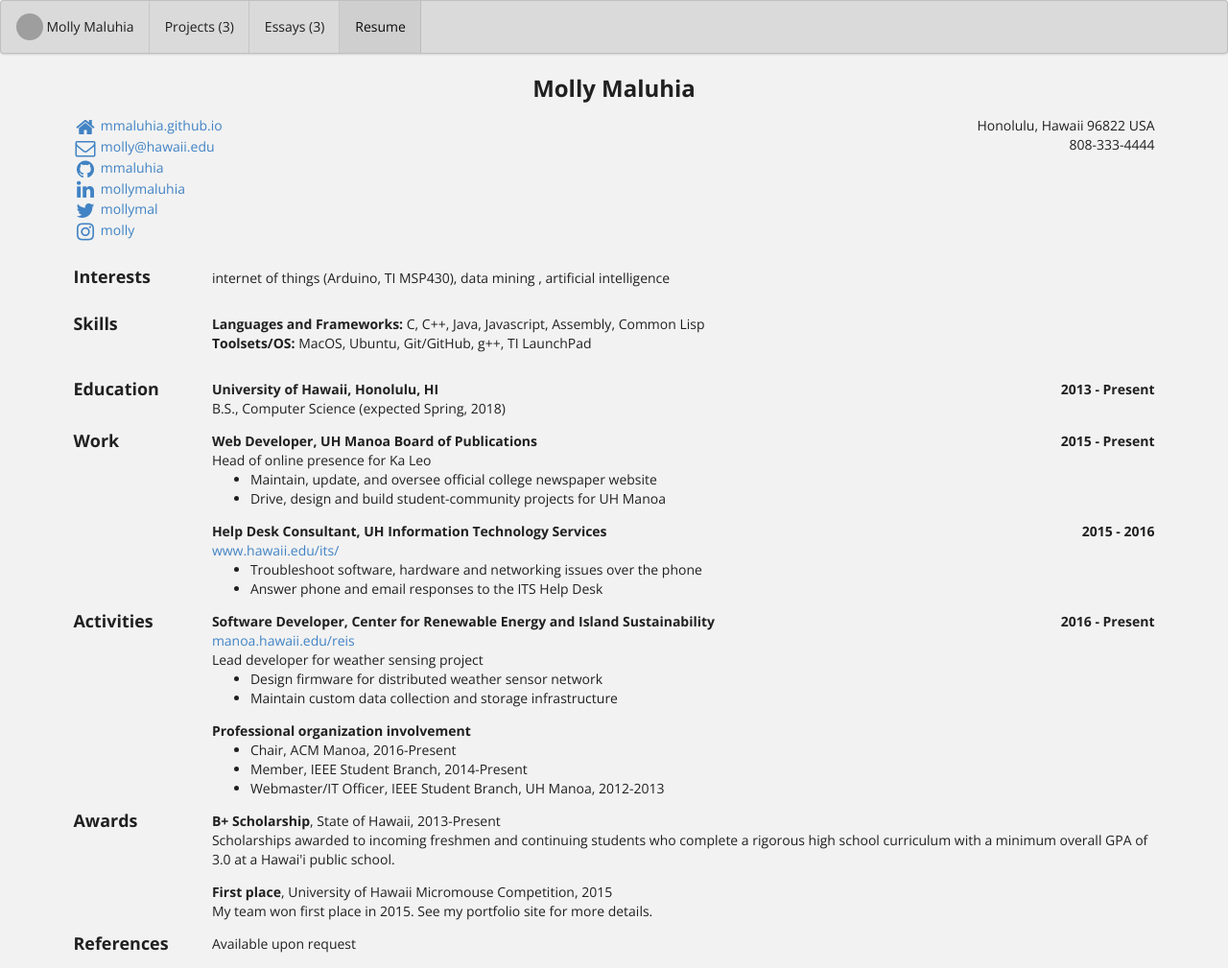
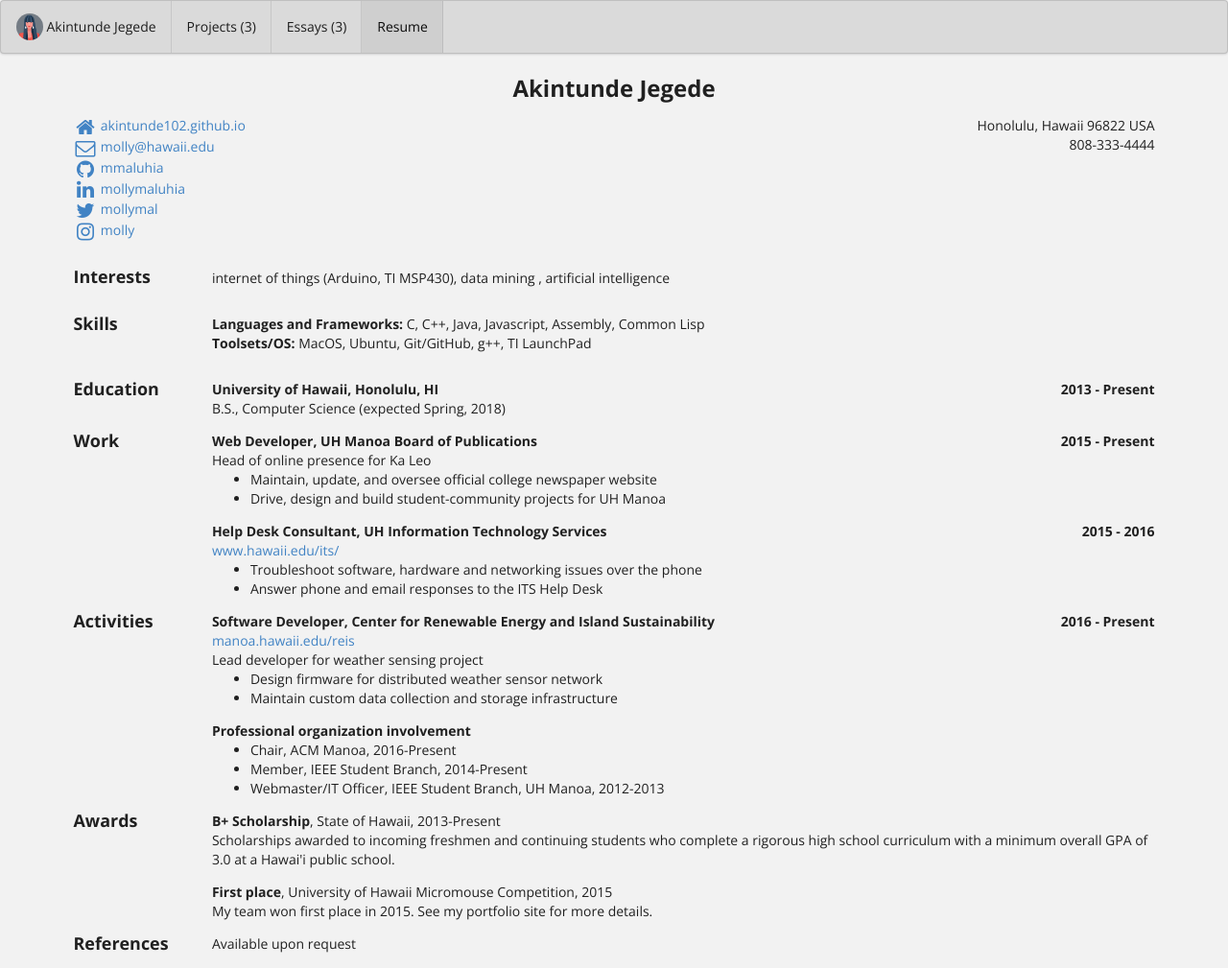
Before and after one commit to Akintunde102/akintunde102.github.io, a Jekyll site: the page built from bio/index.html, in a window 1280 px wide. Shown: the whole page at 96% size. Built offline with Jekyll 4.4.1, drawn with Linux system fonts in a browser that asks for light colours; grey boxes are pictures that could not be loaded.

Commit message:
changed config

```diff
--- a/_config.yml
+++ b/_config.yml
@@ -2,8 +2,7 @@
 
 # REQUIRED CHANGES
 # Edit next line, providing your own name.
-title: Molly Maluhia | Professional Portfolio
-# Edit next line, replacing 'techfolios' with your github username
+title: Akintunde Jegede | Professional Portfolio
 url: "https://akintunde102.github.io"
 # Edit next line so that baseurl is "" if your repo is <username>.github.io
 baseurl: "/template"
--- a/_data/bio.json
+++ b/_data/bio.json
@@ -1,11 +1,11 @@
 {
   "basics": {
-    "name": "Molly Maluhia",
-    "label": "Student",
-    "picture": "https://techfolios.github.io/template/images/molly.png",
+    "name": "Akintunde Jegede",
+    "label": "Software Engineer",
+    "picture": "https://akintunde102.github.io/template/images/molly.png",
     "email": "molly@hawaii.edu",
     "phone": "808-333-4444",
-    "website": "https://mmaluhia.github.io",
+    "website": "https://akintunde102.github.io",
     "summary": "I am studying for a B.S. in Computer Science in the Department of Information and Computer Sciences at the University of Hawaii. I expect to graduate in Spring, 2020.",
     "location": {
       "address": "",
```
